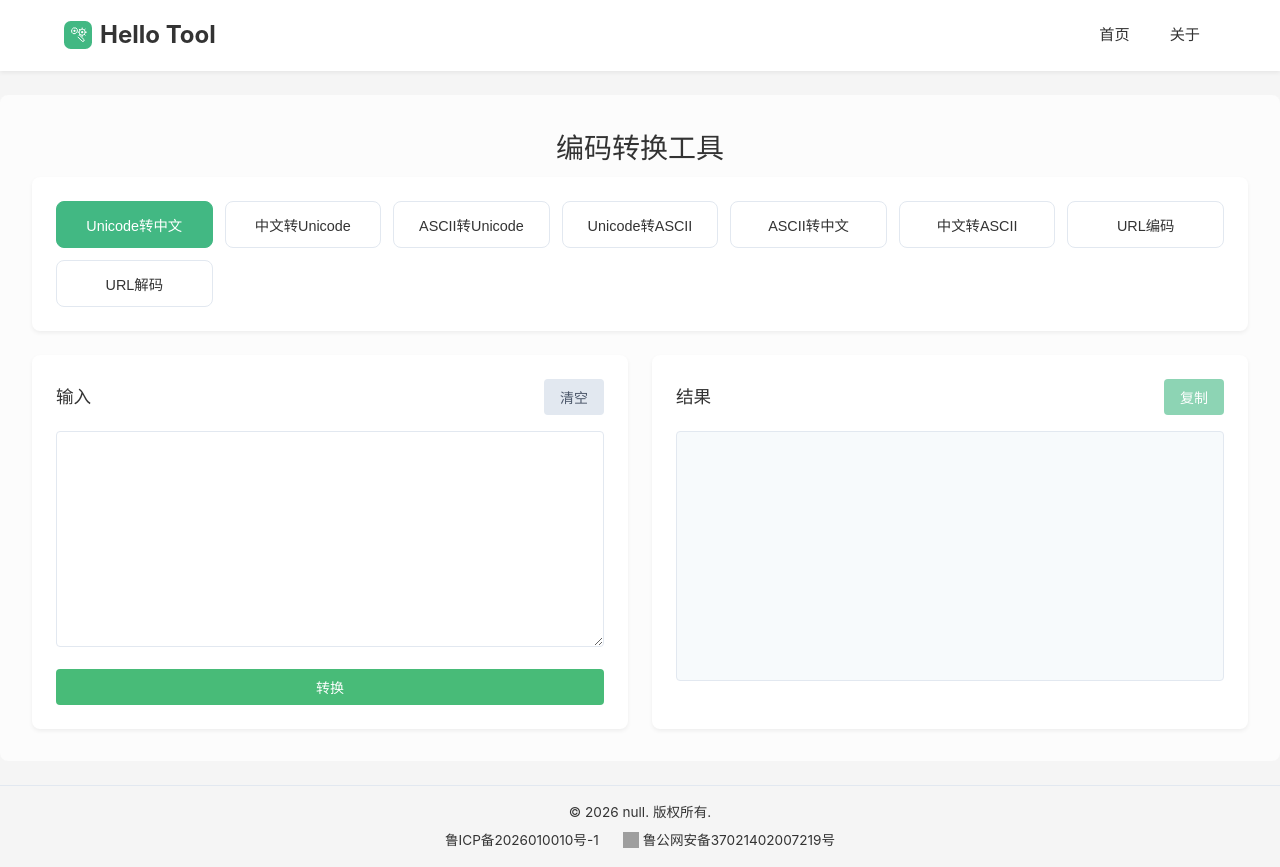
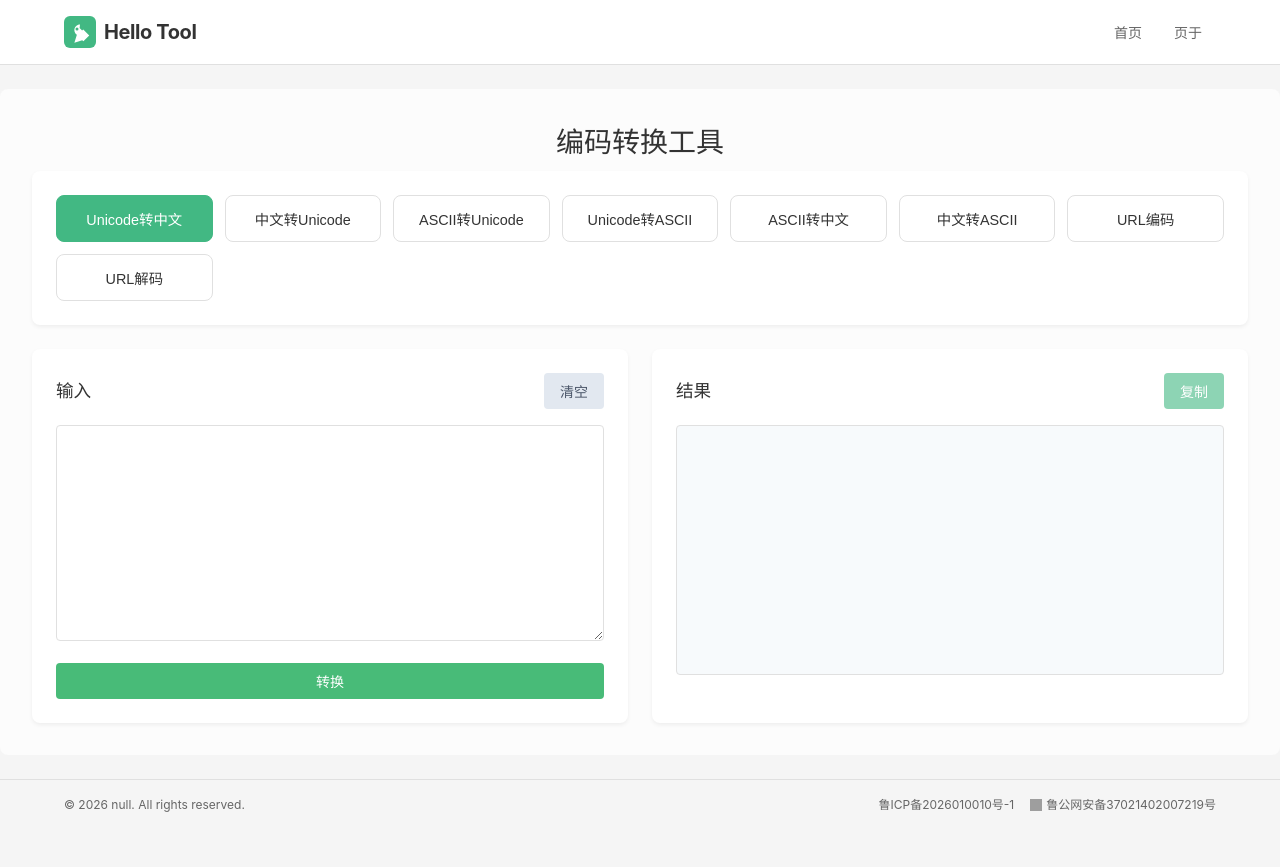
Before and after one commit to dkbnull/hello-tool, a Vue app: page /encoding in a window 1280 px wide. After the commit the page ends 830 px from the top, so only its background shows below. Built offline with nearby package versions, Linux system fonts and the light colour scheme; grey boxes are pictures that could not be loaded.

Commit message:
opt: logo更新，header、footer样式统一

```diff
--- a/src/components/Footer.vue
+++ b/src/components/Footer.vue
@@ -1,13 +1,18 @@
 <template>
   <footer class="footer">
-    <div class="footer-inner">
-      <p>&copy; {{ new Date().getFullYear() }} null. 版权所有.</p>
-      <div class="footer-records">
-        <a href="https://beian.miit.gov.cn/" target="_blank" class="record-link">鲁ICP备2026010010号-1</a>
-        <a href="https://beian.mps.gov.cn/#/query/webSearch" target="_blank" class="record-link">
-          <img src="https://beian.mps.gov.cn/web/assets/logo01.6189a29f.png" class="record-icon" alt="">
-          鲁公网安备37021402007219号
-        </a>
+    <div class="container">
+      <div class="footer-bottom">
+        <p>&copy; {{ new Date().getFullYear() }} null. All rights reserved.</p>
+        <div class="records">
+          <a href="https://beian.miit.gov.cn/" target="_blank" rel="noopener noreferrer" class="record-link">
+            鲁ICP备2026010010号-1
+          </a>
+          <a href="https://beian.mps.gov.cn/#/query/webSearch" target="_blank" rel="noopener noreferrer"
+             class="record-link">
+            <img src="https://beian.mps.gov.cn/web/assets/logo01.6189a29f.png" class="record-icon" alt="公安备案图标">
+            鲁公网安备37021402007219号
+          </a>
+        </div>
       </div>
     </div>
   </footer>
@@ -15,37 +20,35 @@
 
 <style scoped>
 .footer {
-  background-color: #f5f5f5;
-  color: var(--color-text);
-  font-size: 0.85rem;
-  text-align: center;
-  padding: 1rem;
+  background-color: var(--color-bg-footer);
+  border-top: 1px solid var(--color-border);
+  padding: var(--spacing-md) 0 var(--spacing-md);
   margin-top: auto;
-  border-top: 1px solid var(--color-border);
 }
 
-.footer-inner {
+.footer-bottom {
   display: flex;
-  flex-direction: column;
+  justify-content: space-between;
   align-items: center;
-  gap: 0.5rem;
+  font-size: var(--font-size-xs);
+  color: var(--color-text-secondary);
+  margin: 0 auto;
+  padding: 0 4rem;
 }
 
-.footer-records {
+.records {
   display: flex;
-  gap: 1.5rem;
-  flex-wrap: wrap;
-  justify-content: center;
-  align-items: center;
+  gap: var(--spacing-md);
 }
 
 .record-link {
-  color: var(--color-text);
+  font-size: var(--font-size-xs);
+  color: var(--color-text-secondary);
   text-decoration: none;
-  display: flex;
+  transition: var(--transition-fast);
+  display: inline-flex;
   align-items: center;
   gap: 4px;
-  transition: color 0.2s;
 }
 
 .record-link:hover {
@@ -53,15 +56,20 @@
 }
 
 .record-icon {
-  width: 16px;
-  height: 16px;
-  vertical-align: middle;
+  width: var(--font-size-xs);
+  height: var(--font-size-xs);
 }
 
 @media (max-width: 768px) {
-  .footer-records {
+  .footer-bottom {
     flex-direction: column;
-    gap: 0.25rem;
+    gap: var(--spacing-sm);
+    text-align: center;
+  }
+
+  .records {
+    flex-direction: column;
+    gap: var(--spacing-xs);
   }
 }
 </style>
--- a/src/components/Header.vue
+++ b/src/components/Header.vue
@@ -1,88 +1,174 @@
 <template>
   <header class="header">
-    <div class="header-inner">
-      <h1 class="logo">
-        <router-link to="/">
-          <img src="/favicon.svg" alt="Logo" class="logo-img"/>
-          <span>Hello Tool</span>
+    <div class="container header-inner">
+      <router-link to="/" class="brand">
+        <img src="/favicon.svg" class="logo" alt="logo"/>
+        <span class="brand-text">Hello Tool</span>
+      </router-link>
+
+      <nav :class="['nav', { 'nav-open': menuOpen }]">
+        <router-link
+            v-for="link in navLinks"
+            :key="link.path"
+            :to="link.path"
+            class="nav-link"
+            @click="menuOpen = false"
+        >
+          {{ link.name }}
         </router-link>
-      </h1>
-      <nav class="nav">
-        <router-link to="/" class="nav-link">首页</router-link>
-        <router-link to="/about" class="nav-link">关于</router-link>
       </nav>
+
+      <button
+          class="menu-toggle"
+          :aria-label="menuOpen ? '关闭菜单' : '打开菜单'"
+          @click="menuOpen = !menuOpen"
+      >
+        <span :class="['hamburger', { active: menuOpen }]">
+          <span></span>
+          <span></span>
+          <span></span>
+        </span>
+      </button>
     </div>
   </header>
 </template>
 
+<script setup>
+import {ref} from 'vue'
+
+const menuOpen = ref(false)
+
+const navLinks = [
+  {name: '首页', path: '/'},
+  {name: '页于', path: '/about'}
+]
+</script>
+
 <style scoped>
 .header {
   background-color: var(--color-bg-card);
-  padding: 1rem 0;
+  border-bottom: 1px solid var(--color-border);
   position: sticky;
   top: 0;
   z-index: 100;
-  box-shadow: var(--shadow-sm);
 }
 
 .header-inner {
-  margin: 0 auto;
-  padding: 0 4rem;
   display: flex;
   justify-content: space-between;
   align-items: center;
+  height: 64px;
+  margin: 0 auto;
+  padding: 0 4rem;
+}
+
+.brand {
+  display: flex;
+  align-items: center;
+  gap: var(--spacing-sm);
+  text-decoration: none;
 }
 
 .logo {
-  margin: 0;
-  font-size: 1.5rem;
+  width: 32px;
+  height: 32px;
 }
 
-.logo a {
+.brand-text {
+  font-size: var(--font-size-xl);
+  font-weight: 700;
   color: var(--color-text);
-  text-decoration: none;
-  display: flex;
-  align-items: center;
-  gap: 0.5rem;
-  transition: color 0.2s;
+  letter-spacing: -0.02em;
 }
 
-.logo a:hover {
+.brand-text:hover {
   color: var(--color-primary);
-}
-
-.logo-img {
-  width: 28px;
-  height: 28px;
 }
 
 .nav {
   display: flex;
+  gap: var(--spacing-xs);
   align-items: center;
-  gap: 0.5rem;
 }
 
 .nav-link {
-  color: var(--color-text);
+  padding: 6px 14px;
+  border-radius: var(--radius-sm);
+  font-size: var(--font-size-sm);
+  font-weight: 500;
+  color: var(--color-text-secondary);
   text-decoration: none;
-  padding: 0.5rem 1rem;
-  border-radius: var(--radius-sm);
-  transition: background 0.2s ease, color 0.2s;
-  font-size: 0.95rem;
+  transition: var(--transition-fast);
 }
 
-.nav-link:hover {
-  background: rgba(0, 0, 0, 0.05);
+.nav-link:hover,
+.nav-link.router-link-active {
   color: var(--color-primary);
+  background-color: var(--color-primary-light);
+}
+
+.menu-toggle {
+  display: none;
+  padding: var(--spacing-sm);
+  background: none;
+  border: none;
+  cursor: pointer;
+}
+
+.hamburger {
+  display: flex;
+  flex-direction: column;
+  gap: 5px;
+  width: 22px;
+}
+
+.hamburger span {
+  display: block;
+  height: 2px;
+  background-color: var(--color-text);
+  border-radius: 1px;
+  transition: var(--transition-fast);
+}
+
+.hamburger.active span:nth-child(1) {
+  transform: rotate(45deg) translate(5px, 5px);
+}
+
+.hamburger.active span:nth-child(2) {
+  opacity: 0;
+}
+
+.hamburger.active span:nth-child(3) {
+  transform: rotate(-45deg) translate(5px, -5px);
 }
 
 @media (max-width: 768px) {
-  .header-inner {
-    padding: 0 1.5rem;
+  .menu-toggle {
+    display: block;
   }
 
-  .logo {
-    font-size: 1.2rem;
+  .nav {
+    display: none;
+    position: absolute;
+    top: 64px;
+    left: 0;
+    right: 0;
+    flex-direction: column;
+    background-color: var(--color-bg-card);
+    border-bottom: 1px solid var(--color-border);
+    padding: var(--spacing-md);
+    gap: var(--spacing-xs);
+    box-shadow: var(--shadow);
+  }
+
+  .nav-open {
+    display: flex;
+  }
+
+  .nav-link {
+    width: 100%;
+    padding: var(--spacing-sm) var(--spacing-md);
+    text-align: left;
   }
 }
 </style>
--- a/src/style.css
+++ b/src/style.css
@@ -2,24 +2,60 @@
     --color-primary: #42b883;
     --color-primary-dark: #35495e;
     --color-primary-hover: #38a169;
+    --color-primary-light: rgba(66, 184, 131, 0.1);
+    --color-primary-glow: rgba(66, 184, 131, 0.2);
+
     --color-danger: #e53e3e;
     --color-warning: #ed8936;
     --color-info: #4299e1;
     --color-success: #48bb78;
     --color-purple: #9f7aea;
+
     --color-text: #333;
     --color-text-secondary: #666;
     --color-text-muted: #999;
-    --color-border: #e2e8f0;
+    --color-text-link: #42b883;
+
+    --color-border: #e0e0e0;
+    --color-border-sidebar: #e9ecef;
+
+    --color-shadow: rgba(0, 0, 0, 0.1);
+    --color-shadow-dark: rgba(0, 0, 0, 0.3);
+
     --color-bg: #f5f5f5;
     --color-bg-card: #ffffff;
+    --color-bg-sidebar: #f8f9fa;
+    --color-bg-code: #f0f0f0;
+    --color-bg-hover: rgba(0, 0, 0, 0.05);
+    --color-bg-tag: #f0f0f0;
+    --color-bg-footer: #f5f5f5;
     --color-bg-hover: #f0f9f0;
+
     --radius-sm: 4px;
     --radius-md: 8px;
     --radius-lg: 12px;
+    --radius-pill: 1rem;
+
+    --spacing-xs: 0.25rem;
+    --spacing-sm: 0.5rem;
+    --spacing-md: 1rem;
+    --spacing-lg: 1.5rem;
+    --spacing-xl: 2rem;
+    --spacing-2xl: 3rem;
+
     --shadow-sm: 0 2px 4px rgba(0, 0, 0, 0.06);
     --shadow-md: 0 2px 10px rgba(0, 0, 0, 0.08);
     --shadow-lg: 0 8px 24px rgba(0, 0, 0, 0.12);
+    --shadow: 0 4px 6px -1px rgba(0, 0, 0, 0.1);
+
+    --font-size-xs: 0.75rem;
+    --font-size-sm: 0.875rem;
+    --font-size-base: 1rem;
+    --font-size-lg: 1.125rem;
+    --font-size-xl: 1.25rem;
+    --font-size-2xl: 1.5rem;
+    --font-size-3xl: 2.25rem;
+    --font-size-4xl: 3rem;
 
     font-family: Inter, system-ui, Avenir, Helvetica, Arial, sans-serif;
     line-height: 1.5;
@@ -31,6 +67,9 @@
     text-rendering: optimizeLegibility;
     -webkit-font-smoothing: antialiased;
     -moz-osx-font-smoothing: grayscale;
+
+    --transition-fast: 0.2s ease;
+    --transition-normal: 0.3s ease;
 }
 
 * {
```
Also changed, not shown: public/favicon.svg.
